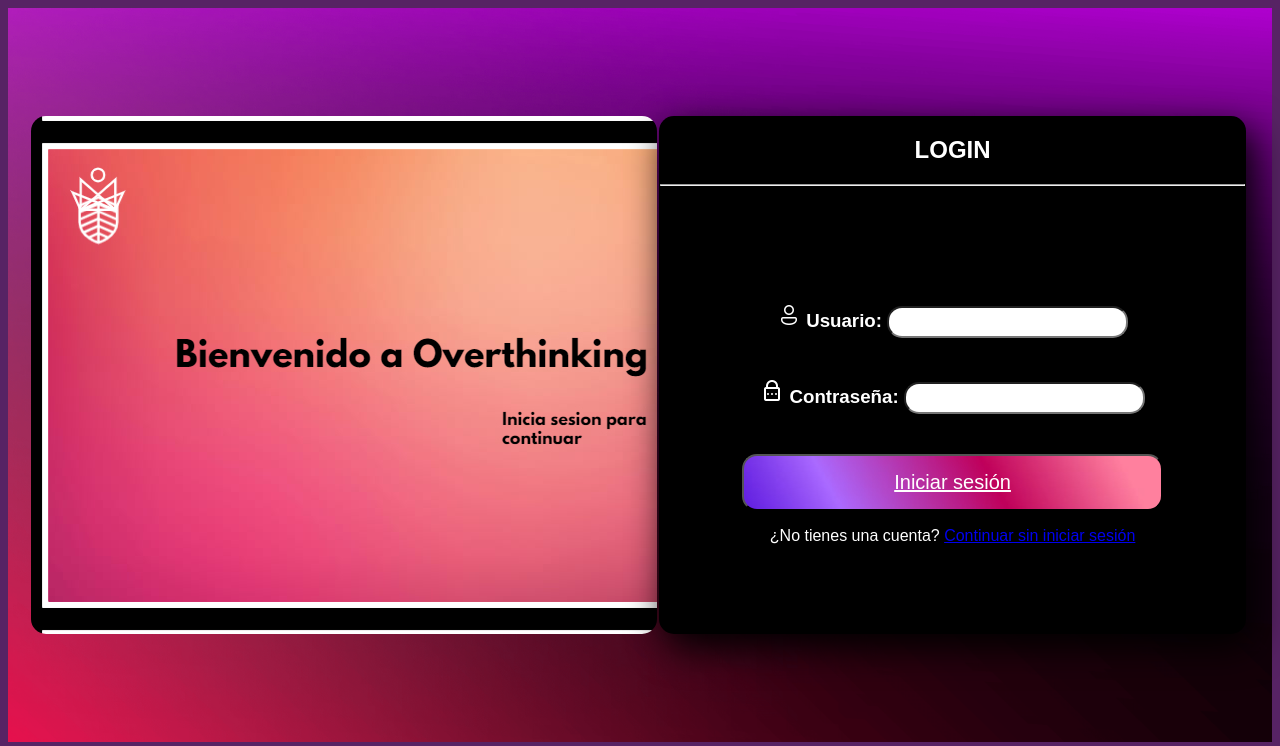
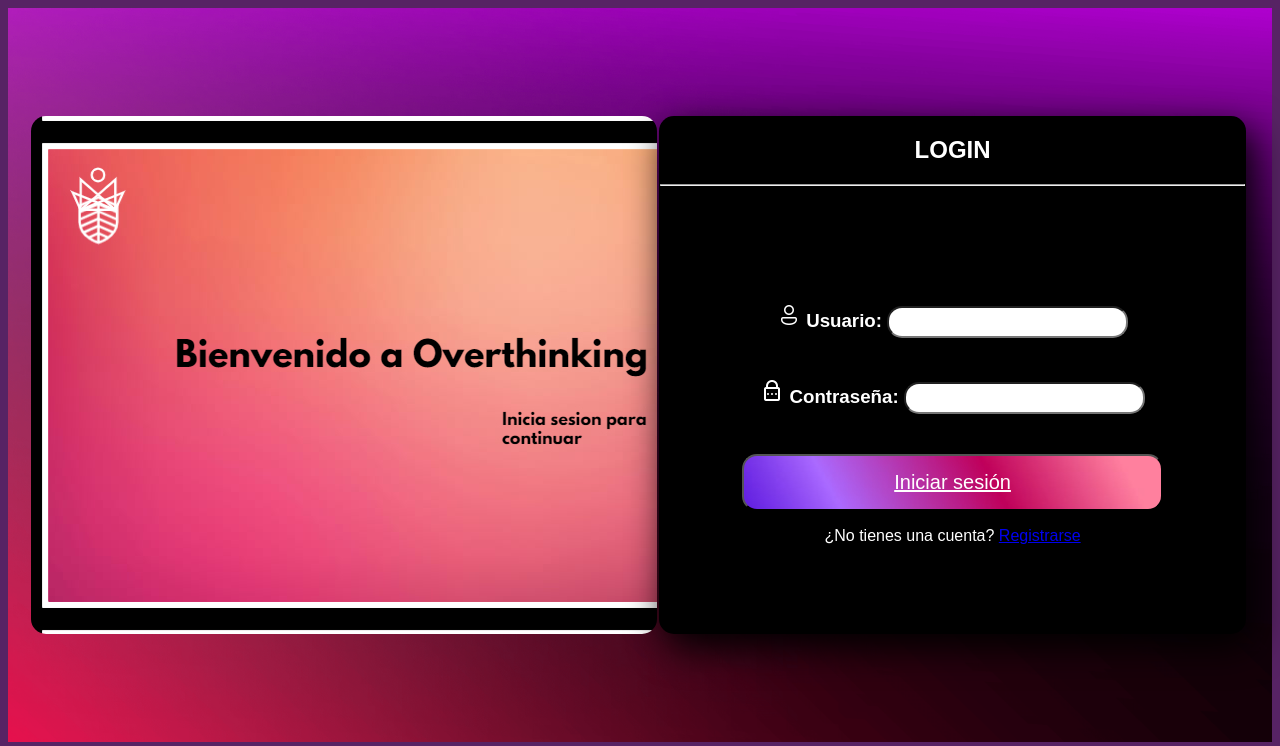
Before and after one commit to LaloDavilaC9/tiendaonline, a PHP site: page /login.php in a window 1280 px wide. Shown: the top 746 px of the page. Run offline with PHP 8.4, Linux system fonts and the light colour scheme.

Commit message:
Modificación Login
Link para registro

```diff
--- a/login.php
+++ b/login.php
@@ -60,7 +60,7 @@
                                         </form>
                                     </div>
                                     <!--Permitimos que se navegue por la pagina pero sin crear una sesion.-->
-                                    <p>¿No tienes una cuenta? <a href="paginaPrincipal.php">Continuar sin iniciar sesión</a>
+                                    <p>¿No tienes una cuenta? <a href="paginaPrincipal.php">Registrarse</a>
                                         <br><br><br><br><br>
                                     </p>
                                 </div>
```
